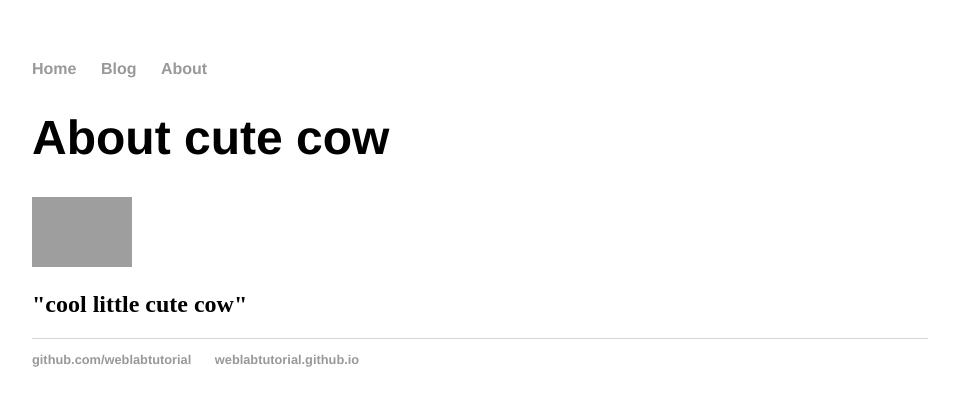
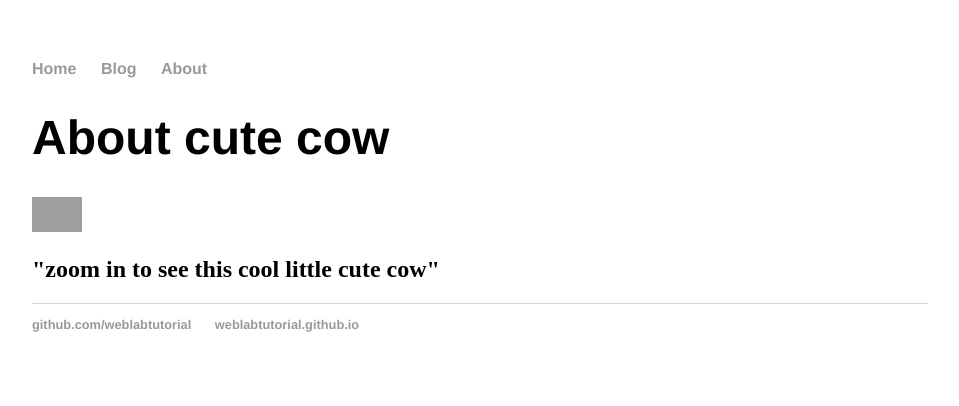
Before and after one commit to kk107k/kk107k.github.io, a Jekyll site: the page built from about/index.html, in a window 1280 px wide. Shown: the top 406 px of the page, without its empty margins (160-1119 px from the left). Built offline with Jekyll 4.4.1, drawn with Linux system fonts in a browser that asks for light colours; grey boxes are pictures that could not be loaded.

Commit message:
Update index.html

```diff
--- a/about/index.html
+++ b/about/index.html
@@ -3,5 +3,5 @@ layout: default
 title: About cute cow
 ---
 <h1>{{ page.title }}</h1>
-<img alt="cow pic" src="https://static.independent.co.uk/2021/07/09/18/SWNS_TINY_COW_02.jpg?width=1368&auto=webp&quality=75" width="100" height="70"/>
-<h2>"cool little cute cow" <h2>
+<img alt="cow pic" src="https://static.independent.co.uk/2021/07/09/18/SWNS_TINY_COW_02.jpg?width=1368&auto=webp&quality=75" width="50" height="35"/>
+<h2>"zoom in to see this cool little cute cow" <h2>
```
